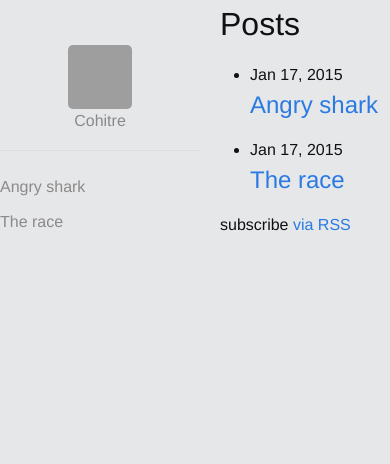
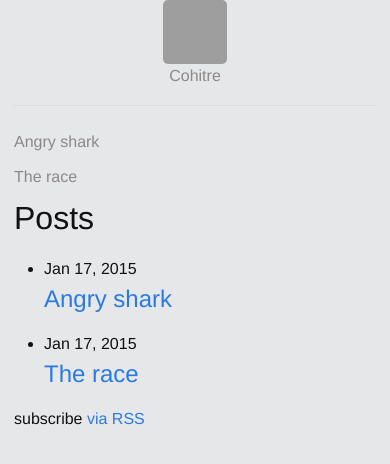
Before and after one commit to cohitre/cohitre.github.com, a Jekyll site: the page built from index.html, in a window 390 px wide. Shown: the top 464 px of the page. Built offline with Jekyll 4.4.1, drawn with Linux system fonts in a browser that asks for light colours; grey boxes are pictures that could not be loaded.

Commit message:
media queries

```diff
--- a/_sass/_layout.scss
+++ b/_sass/_layout.scss
@@ -63,6 +63,18 @@ html {
   margin-left: 220px
 }
 
+
+@media screen and (max-width : 480px) {
+  .nav {
+    position: relative;
+    margin: 0 1rem;
+    width: auto;
+  }
+
+  .content {
+    margin: 0 1rem;
+  }
+}
 .post {
   padding: 45px 0 0 0;
 }
```
